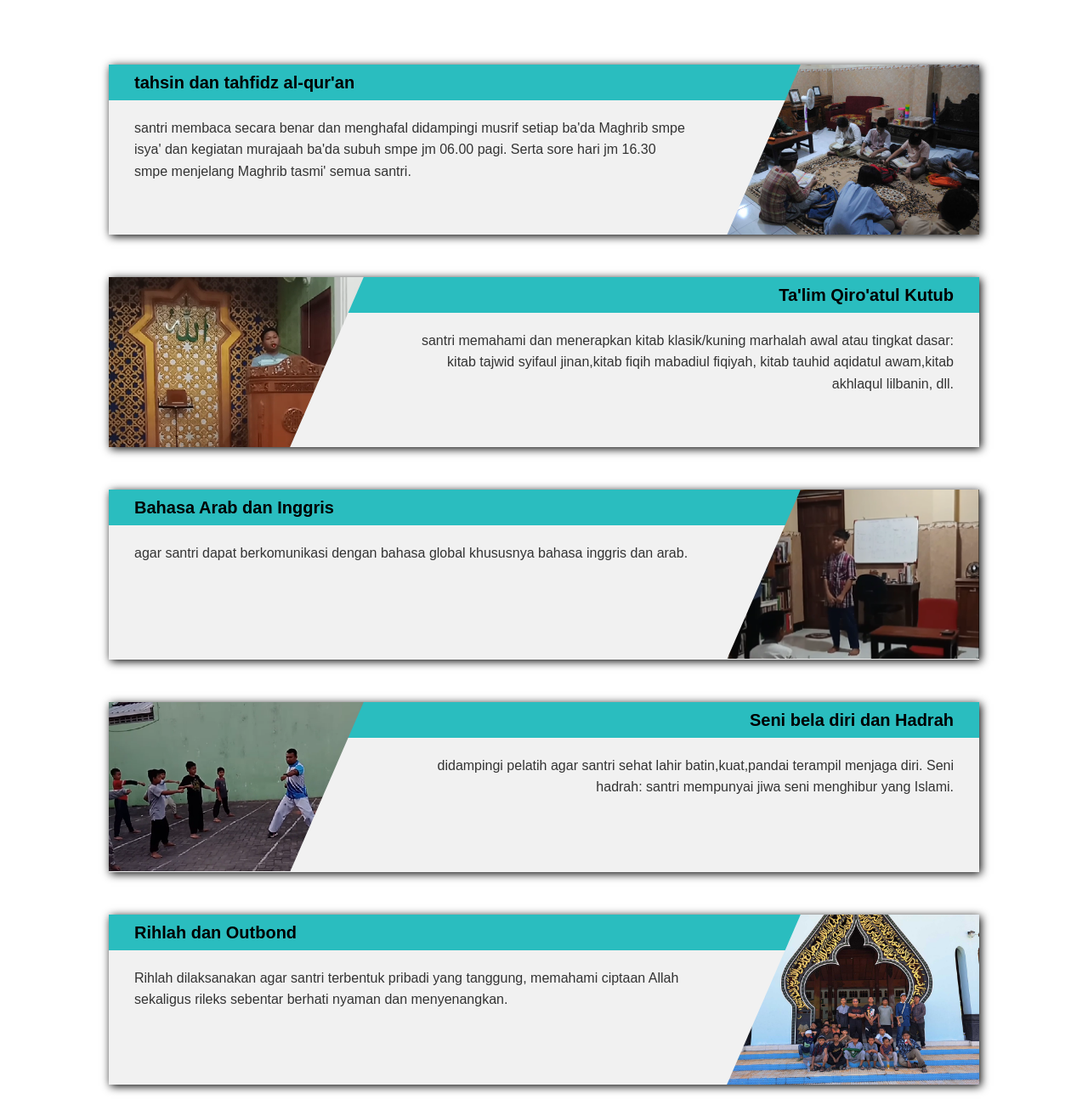
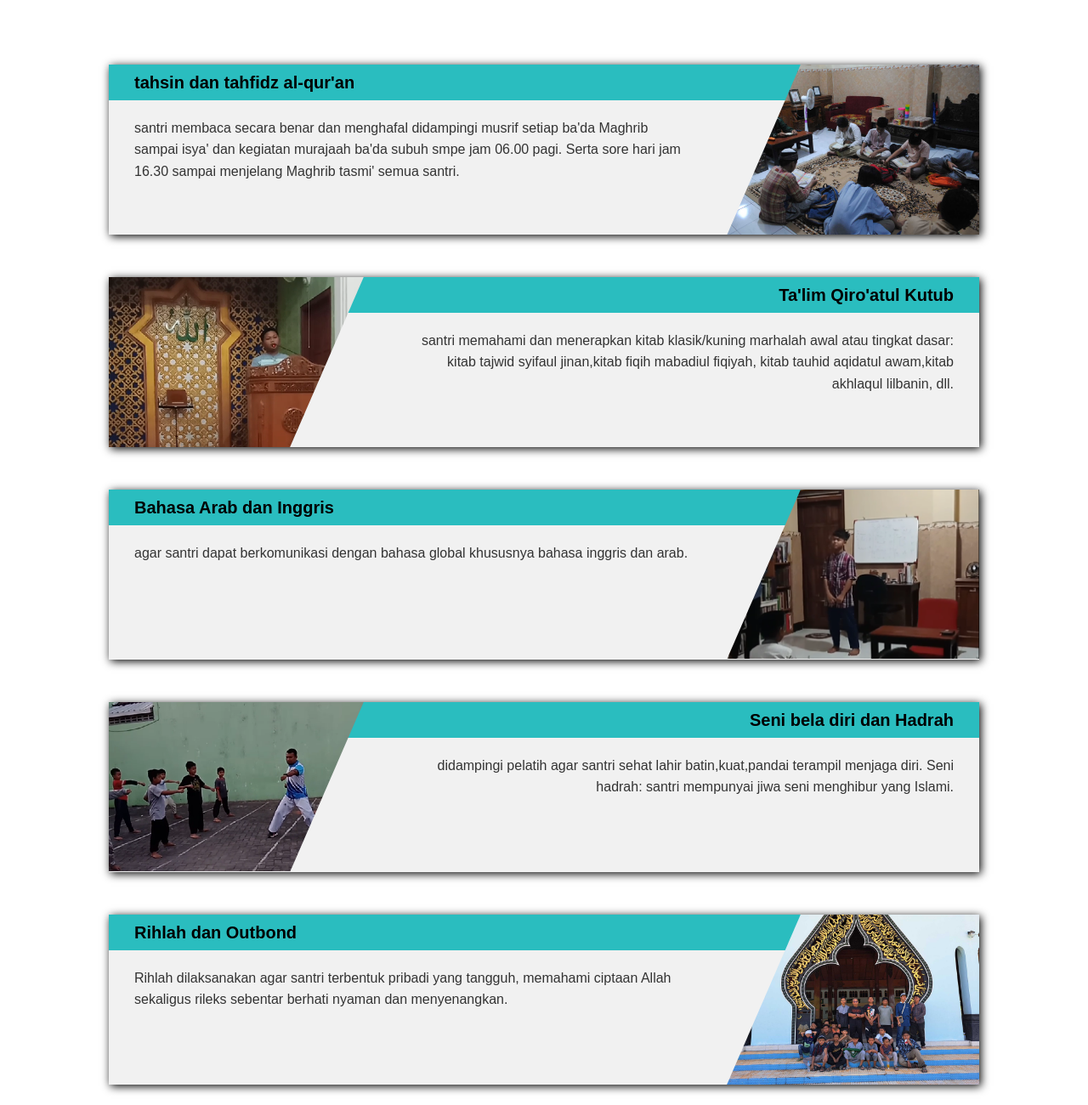
Before and after one commit to goodpeople34/madrasahDiniyahAnNur, a plain HTML site: page Kegiatan.html in a window 1280 px wide. Shown: the part 120-1420 px from the top of the page at 85% size. Drawn offline with Linux system fonts and the light colour scheme.

Commit message:
revisi neh

```diff
--- a/Kegiatan.html
+++ b/Kegiatan.html
@@ -35,9 +35,9 @@
                 tahsin dan tahfidz al-qur'an
             </h2>
             <p>
-                santri membaca secara benar dan menghafal didampingi musrif setiap ba'da Maghrib smpe isya'
-                dan kegiatan murajaah ba'da subuh smpe jm 06.00 pagi.
-                Serta sore hari jm 16.30 smpe menjelang Maghrib tasmi' semua santri.
+                santri membaca secara benar dan menghafal didampingi musrif setiap ba'da Maghrib sampai isya'
+                dan kegiatan murajaah ba'da subuh smpe jam 06.00 pagi.
+                Serta sore hari jam 16.30 sampai menjelang Maghrib tasmi' semua santri.
             </p>
             </div>
             <div class="image-kegiatan-right"> <img src="assets/images/tahsin dan tahfidz.jpg" alt=""></div>
@@ -90,7 +90,7 @@
                 Rihlah dan Outbond
             </h2>
             <p>
-                Rihlah dilaksanakan agar santri terbentuk pribadi yang tanggung,
+                Rihlah dilaksanakan agar santri terbentuk pribadi yang tangguh,
                 memahami ciptaan Allah sekaligus rileks sebentar berhati nyaman dan menyenangkan.
             </p>
             </div>
```
Also changed, not shown: Galeri.html (+3 -1 lines), index.html (+1 -1 lines), assets/images/foto bersama.jpg (added), assets/images/foto bersepeda.jpg (added).
